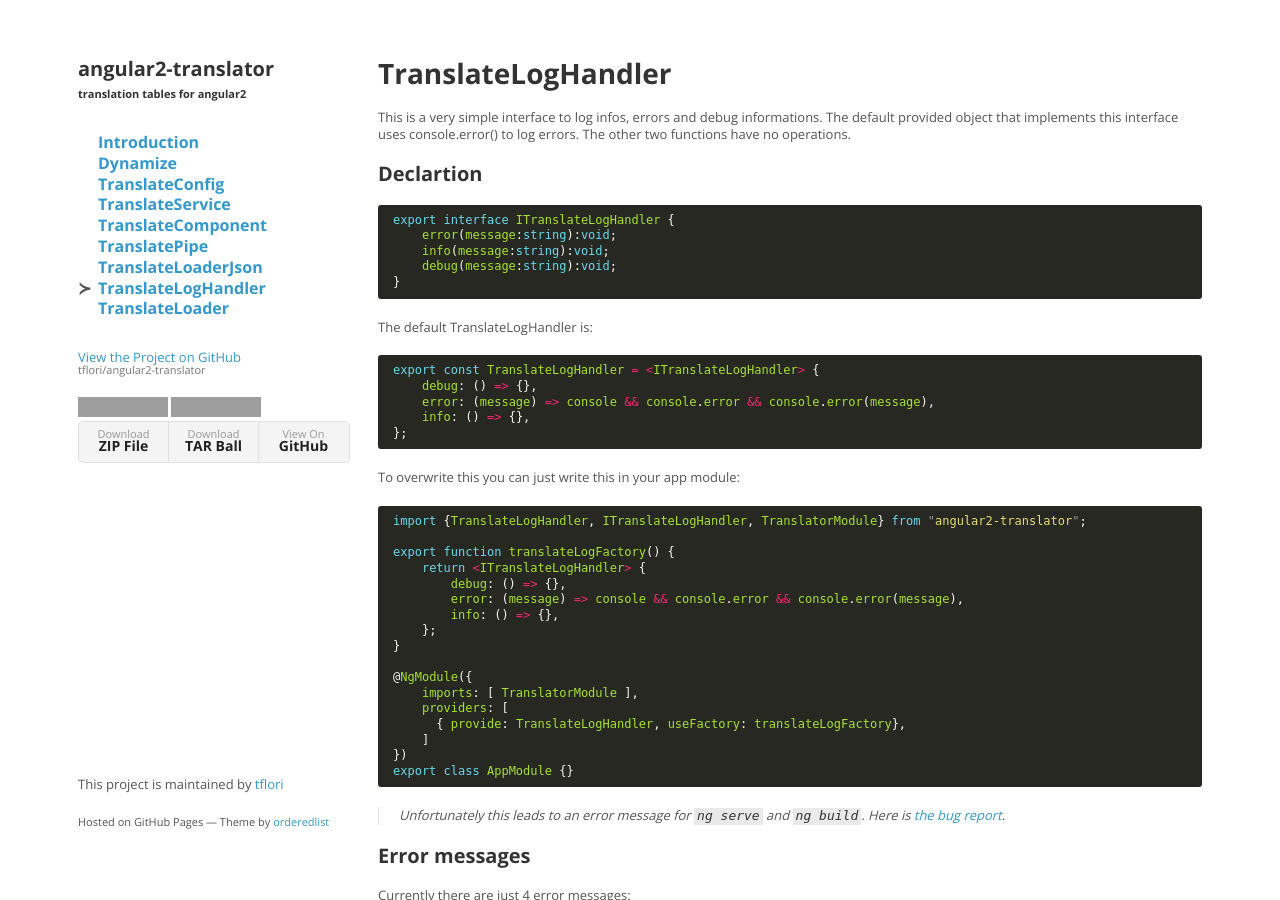
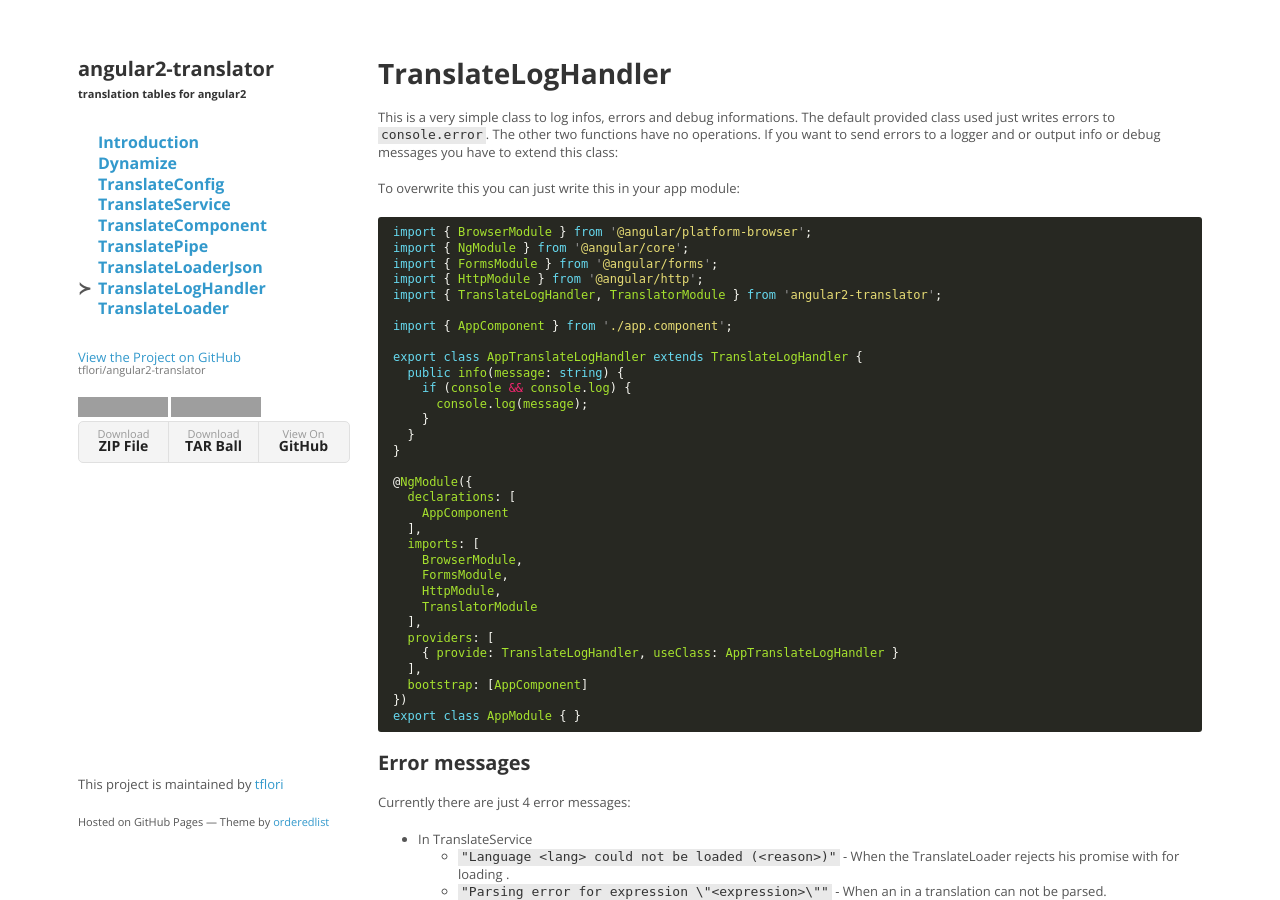
Before and after one commit to tflori/angular-translator, a Jekyll site: the page built from docs/TranslateLogHandler.md, in a window 1280 px wide and 900 px high. Built offline with Jekyll 4.4.1, drawn with Linux system fonts in a browser that asks for light colours; grey boxes are pictures that could not be loaded.

Commit message:
refactor TranslateLogHandler as class

````diff
--- a/docs/TranslateLogHandler.md
+++ b/docs/TranslateLogHandler.md
@@ -5,51 +5,45 @@ permalink: /TranslateLogHandler.html
 ---
 # TranslateLogHandler
 
-This is a very simple interface to log infos, errors and debug informations. The default provided object that
-implements this interface uses console.error() to log errors. The other two functions have no operations.
-
-## Declartion
-
-```ts
-export interface ITranslateLogHandler {
-    error(message:string):void;
-    info(message:string):void;
-    debug(message:string):void;
-}
-```
-
-The default TranslateLogHandler is:
-
-```ts
-export const TranslateLogHandler = <ITranslateLogHandler> {
-    debug: () => {},
-    error: (message) => console && console.error && console.error(message),
-    info: () => {},
-};
-```
+This is a very simple class to log infos, errors and debug informations. The default provided class used just writes
+errors to `console.error`. The other two functions have no operations. If you want to send errors to a logger
+and or output info or debug messages you have to extend this class:
 
 To overwrite this you can just write this in your app module:
  ```ts
-import {TranslateLogHandler, ITranslateLogHandler, TranslatorModule} from "angular2-translator";
+import { BrowserModule } from '@angular/platform-browser';
+import { NgModule } from '@angular/core';
+import { FormsModule } from '@angular/forms';
+import { HttpModule } from '@angular/http';
+import { TranslateLogHandler, TranslatorModule } from 'angular2-translator';
 
-export function translateLogFactory() {
-    return <ITranslateLogHandler> {
-        debug: () => {},
-        error: (message) => console && console.error && console.error(message),
-        info: () => {},
-    };
+import { AppComponent } from './app.component';
+
+export class AppTranslateLogHandler extends TranslateLogHandler {
+  public info(message: string) {
+    if (console && console.log) {
+      console.log(message);
+    }
+  }
 }
 
 @NgModule({
-    imports: [ TranslatorModule ],
-    providers: [
-      { provide: TranslateLogHandler, useFactory: translateLogFactory},
-    ]
+  declarations: [
+    AppComponent
+  ],
+  imports: [
+    BrowserModule,
+    FormsModule,
+    HttpModule,
+    TranslatorModule
+  ],
+  providers: [
+    { provide: TranslateLogHandler, useClass: AppTranslateLogHandler }
+  ],
+  bootstrap: [AppComponent]
 })
-export class AppModule {}
+export class AppModule { }
 ```
-
-> Unfortunately this leads to an error message for `ng serve` and `ng build`. Here is [the bug report](https://github.com/angular/angular/issues/15287).
 
 ## Error messages
 Currently there are just 4 error messages:
--- a/index.ts
+++ b/index.ts
@@ -4,4 +4,5 @@ export * from "./src/TranslateComponent";
 export * from "./src/TranslateConfig";
 export * from "./src/TranslateLoader";
 export * from "./src/TranslateLoaderJson";
+export * from "./src/TranslateLogHandler";
 export * from "./src/TranslatorModule";
--- a/package.json
+++ b/package.json
@@ -1,6 +1,6 @@
 {
   "name": "angular2-translator",
-  "version": "1.4.0",
+  "version": "1.4.1",
   "description": "A translate-service, translate-pipe and translate-component for angular2",
   "repository": {
     "type": "git",
--- a/src/TranslatorModule.ts
+++ b/src/TranslatorModule.ts
@@ -3,7 +3,8 @@ import {TranslateConfig}                                from "./TranslateConfig"
 import {TranslateLoader}                                from "./TranslateLoader";
 import {TranslateLoaderJson, TranslateLoaderJsonConfig} from "./TranslateLoaderJson";
 import {TranslatePipe}                                  from "./TranslatePipe";
-import {TranslateLogHandler, TranslateService}          from "./TranslateService";
+import {TranslateLogHandler}                            from "./TranslateLogHandler";
+import {TranslateService}                               from "./TranslateService";
 
 import {NgModule}                                       from "@angular/core";
 import {HttpModule}                                     from "@angular/http";
@@ -22,7 +23,7 @@ import {HttpModule}                                     from "@angular/http";
         { provide: TranslateConfig, useValue: new TranslateConfig({}) },
         { provide: TranslateLoaderJsonConfig, useValue: new TranslateLoaderJsonConfig() },
         { provide: TranslateLoader, useClass: TranslateLoaderJson },
-        { provide: TranslateLogHandler, useValue: TranslateLogHandler },
+        { provide: TranslateLogHandler, useClass: TranslateLogHandler },
         TranslateService,
     ],
 })
````
Also changed, not shown: src/TranslateLogHandler.ts (added, +13 -0 lines), src/TranslateService.ts (+5 -16 lines), tests/TranslateComponent.spec.ts (+6 -6 lines), tests/TranslatePipe.spec.ts (+6 -4 lines), tests/TranslateService.spec.ts (+4 -2 lines), CHANGELOG.md, bundles/angular2-translator.js.
